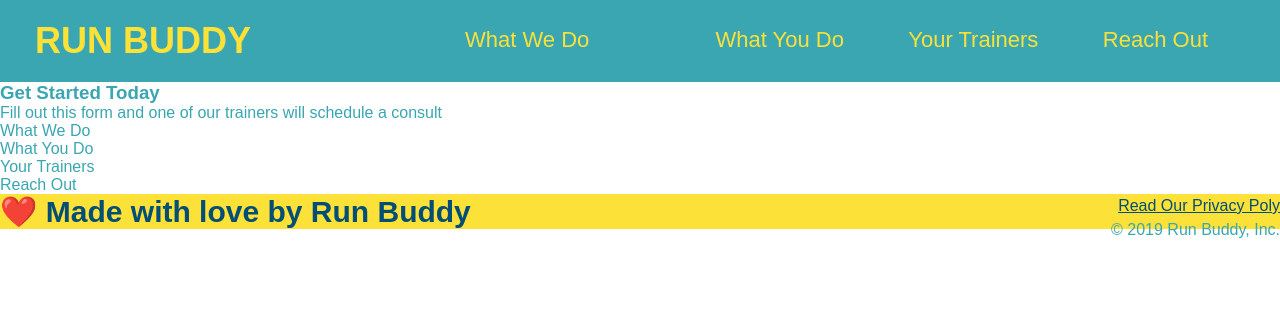
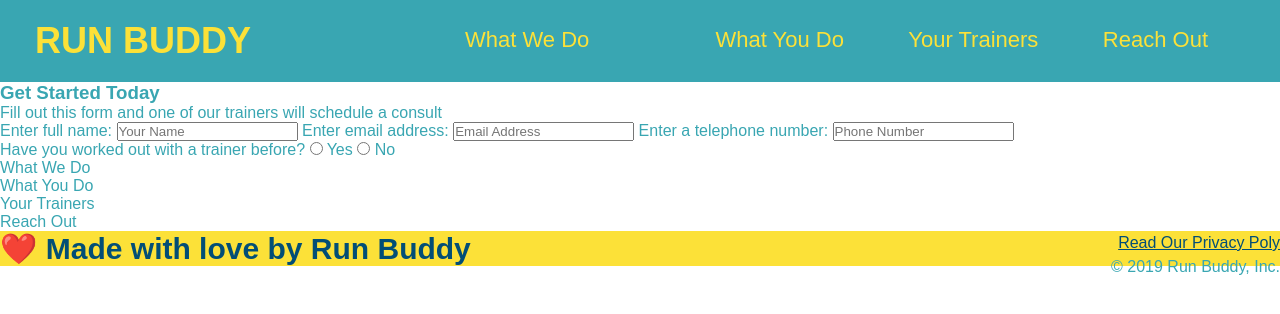
Before and after one commit to TEnriquez95/Run-Buddy2.0, a plain HTML site: page index.html in a window 1280 px wide. Drawn offline with Linux system fonts and the light colour scheme.

Commit message:
Added form elements.

```diff
--- a/assets/css/style.css
+++ b/assets/css/style.css
@@ -1,6 +1,7 @@
 * {
     margin: 0;
     padding: 0;
+    box-sizing: border-box;
 }
 body {
     color: #39a6b2;
--- a/index.html
+++ b/index.html
@@ -33,7 +33,21 @@
                 <h3>Get Started Today</h3>
                 <p>Fill out this form and one of our trainers will schedule a consult</p>
             <!-- Add form element -->
-            <form></form>
+            <form>
+                <label for="name">Enter full name:</label>
+                <input type="text" placeholder="Your Name" name="name" id="name" />
+                <label for="email"> Enter email address:</label>
+                <input type="text" placeholder="Email Address" name="email" id="email" />
+                <label for="phone">Enter a telephone number:</label>
+                <input type="text" placeholder="Phone Number" name="phone" id="phone"/>
+                <p>
+                    Have you worked out with a trainer before?
+                    <input type="radio" name="trainer-confirm" id="trainer-yes" />
+                    <label for="trainer-yes">Yes</label>
+                    <input type="radio" name="trainer-confirm" id="trainer-no" />
+                    <label for="trainer-no">No</label>
+                  </p>
+            </form>
             </div>
         </section>
 
```
